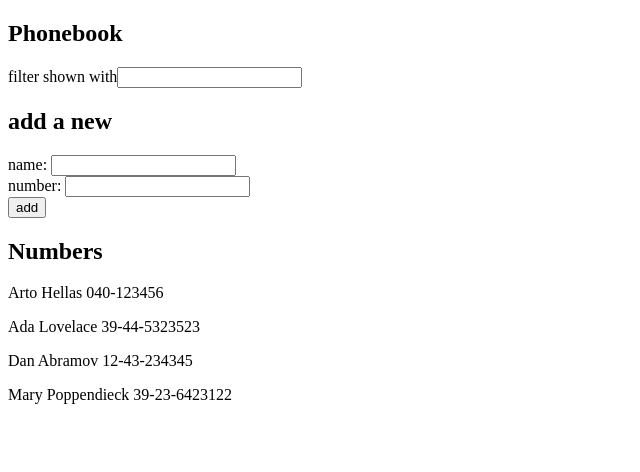
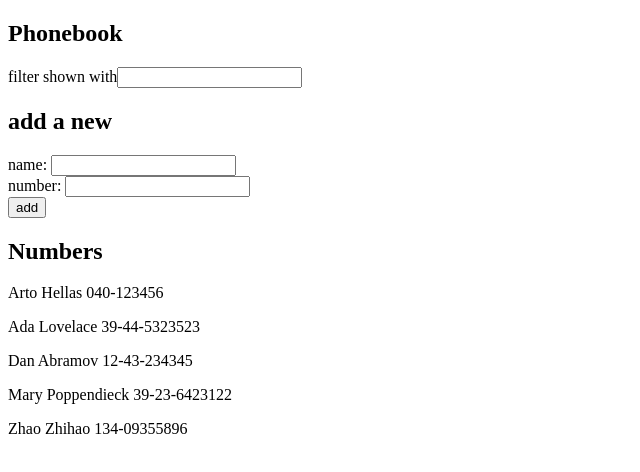
Before and after one commit to OldDog-Z124/phonebook, a React (Create React App) app: page / in a window 1280 px wide. Shown: the top 472 px of the page, without its empty margins (0-640 px from the left). Built offline with nearby package versions, Linux system fonts and the light colour scheme; data requests are answered from the project's data file.

Commit message:
add step7

```diff
--- a/db.json
+++ b/db.json
@@ -1,5 +1,5 @@
 {
-  "persons":[
+  "persons": [
     {
       "name": "Arto Hellas",
       "number": "040-123456",
@@ -19,6 +19,11 @@
       "name": "Mary Poppendieck",
       "number": "39-23-6423122",
       "id": 4
+    },
+    {
+      "name": "Zhao Zhihao",
+      "number": "134-09355896",
+      "id": 5
     }
   ]
 }
--- a/src/App.js
+++ b/src/App.js
@@ -79,7 +79,11 @@
         number: newNumber,
       }
 
-      setPersons(persons.concat(personObject))
+      axios
+        .post('http://localhost:3001/persons', personObject)
+        .then(response => {
+          setPersons(persons.concat(response.data))
+        })
     }
 
     setNewName('')
```
